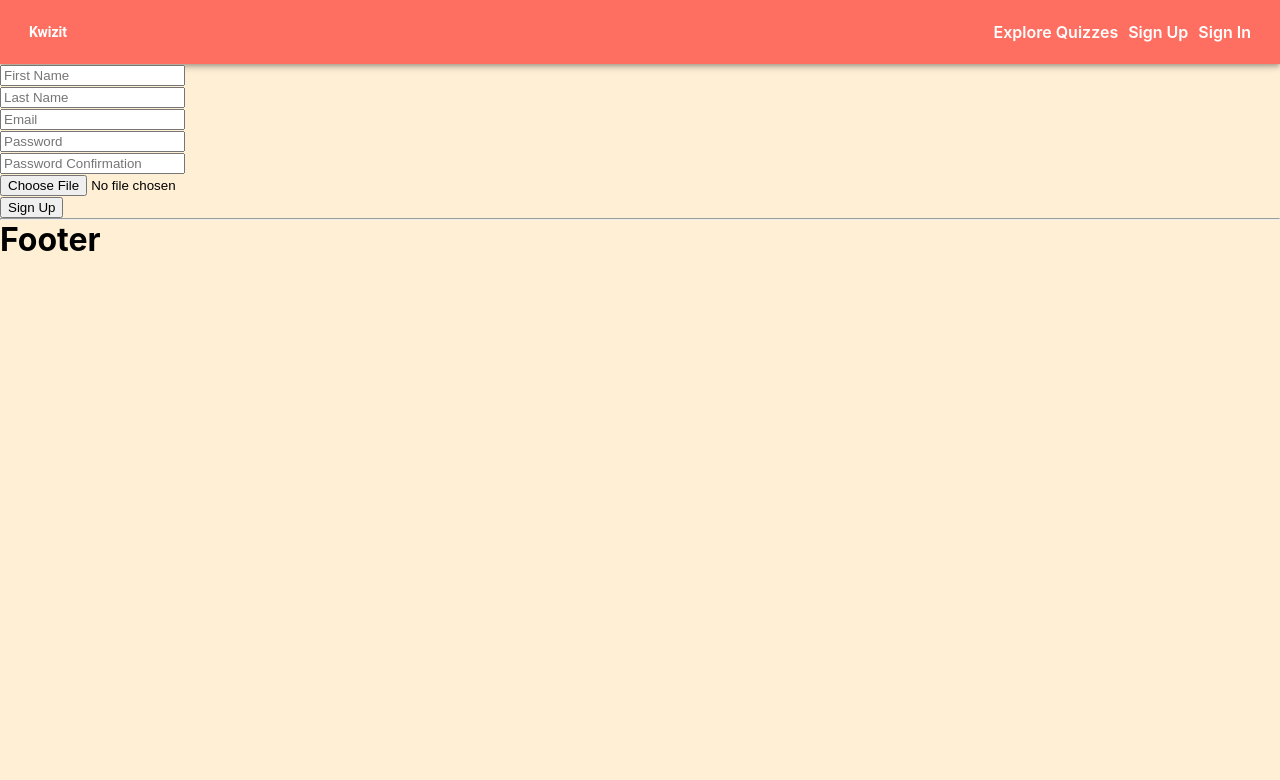
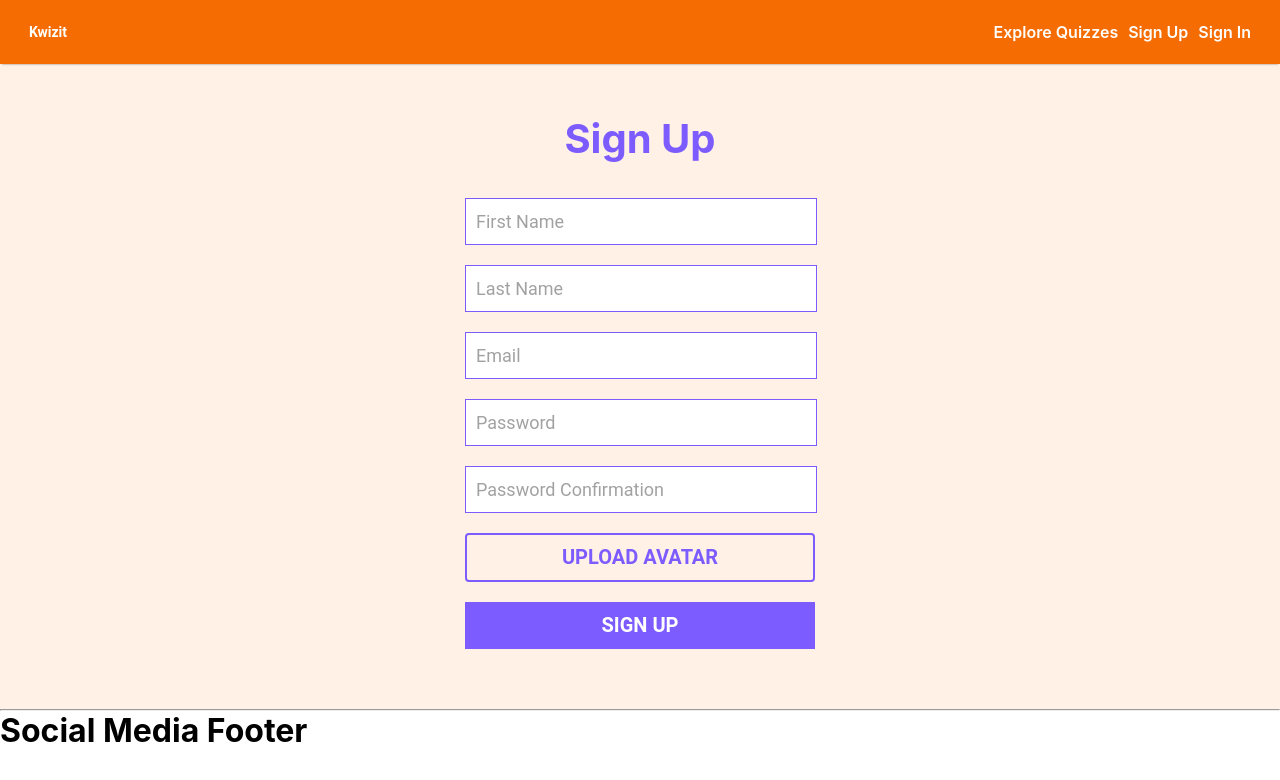
Before and after one commit to alexanderchao123/kwizit-frontend, a React (Create React App) app: page /users/signup in a window 1280 px wide. Shown: the top 780 px of the page. Built offline with nearby package versions, Linux system fonts and the light colour scheme.

Commit message:
style sign up page with purple theme

```diff
--- /dev/null
+++ b/src/components/layouts/footer/SocialMedia.js
@@ -0,0 +1,13 @@
+import React, { Component, Fragment } from 'react'
+
+class SocialMedia extends Component {
+  render() {
+    return(
+      <Fragment>
+        <h1>Social Media Footer</h1>
+      </Fragment>
+    )
+  }
+}
+
+export default SocialMedia
--- a/src/components/layouts/navigation/NavigationSignedIn.js
+++ b/src/components/layouts/header/navigation/NavigationSignedIn.js
@@ -1,7 +1,7 @@
 import React, { Component } from 'react';
 import { withRouter } from 'react-router-dom';
 import { connect } from 'react-redux';
-import { removeUser } from '../../../store/actions/UserActions';
+import { removeUser } from '../../../../store/actions/UserActions';
 import { StyledAppBar, StyledToolbar, StyledTypography, UnorderedList, List, StyledLink} from './NavigationStyled'
 
 class NavSignedIn extends Component {
--- a/src/components/layouts/navigation/NavigationStyled.js
+++ b/src/components/layouts/header/navigation/NavigationStyled.js
@@ -6,8 +6,8 @@ export const StyledAppBar = styled(AppBar)`
 `
 
 export const StyledToolbar = styled(Toolbar)`
-  background: #FF6F61;
-  // background: #FF9085;
+  background: #F46C02;
+  box-shadow: 0 2px 2px -2px rgba(0,0,0,.5);
 `
 
 export const StyledTypography = styled(Typography)`
@@ -15,7 +15,6 @@ export const StyledTypography = styled(Typography)`
 `
 
 export const UnorderedList = styled.ul`
-  float: right;
 `
 
 export const List = styled.li`
--- a/src/components/rounds/host/RoundScoreboard.js
+++ b/src/components/rounds/host/RoundScoreboard.js
@@ -4,7 +4,7 @@ import { renderChoiceBlock, renderRanking } from '../../../store/actions/RoundHo
 
 class RoundScoreboard extends Component {
   clickHandler = (event) => {
-    this.getCount()
+    this.getQuestionCount()
     .then(json => {
       let roundPin = this.props.round.pin
       if (json.count > 0) {
@@ -17,10 +17,10 @@ class RoundScoreboard extends Component {
     })
   }
 
-  getCount = () => {
+  getQuestionCount = () => {
     let roundPin = this.props.round.pin
     let token = localStorage.getItem("token")
-    return fetch(`http://localhost:3000/api/v1/rounds/${roundPin}/count`, {
+    return fetch(`http://localhost:3000/api/v1/rounds/${roundPin}/question_count`, {
       method: "GET",
       headers: {
         "Content-Type": "application/json",
--- a/src/components/users/UserSignUp.js
+++ b/src/components/users/UserSignUp.js
@@ -1,6 +1,78 @@
-import React, { Component } from 'react'
+import React, { Component} from 'react'
 import { connect } from 'react-redux'
 import { createUser } from '../../store/actions/UserActions'
+import { InputBase, Button, withStyles } from '@material-ui/core'
+import styled from 'styled-components'
+
+const styles = {
+  rootInputBase: {
+    width: '100%',
+    height: `45px`,
+    margin: '10px 0px',
+    fontSize: '18px',
+    border: '1px solid #7C5CFF',
+    // borderRadius: '10px',
+    backgroundColor: 'white'
+  },
+
+  input: {
+    height: '35px',
+    padding: '5px 10px',
+    backgroundColor: 'white',
+  },
+
+  rootButtonUpload: {
+    width: '100%',
+    fontSize: '20px',
+    fontWeight: '600',
+    color: '#7C5CFF',
+    border: '2px solid #7C5CFF',
+    margin: '10px 0px',
+  },
+
+  inputButtonUpload: {
+    display: 'none',
+  },
+
+  rootButton: {
+    width: '100%',
+    fontSize: '20px',
+    fontWeight: '600',
+    color: 'white',
+    margin: '10px 0px',
+    borderRadius: '0px',
+    backgroundColor: '#7C5CFF',
+    '&:hover': {
+      backgroundColor: '#7C5CFF',
+    },
+  },
+}
+
+const SignUpBody = styled.div`
+  width: 100%;
+  height: 100%;
+  background: #FFF1E6;
+`
+
+const FormWrapper = styled.div`
+  width: 350px;
+  height: 500px;
+  margin: auto;
+  padding: 50px 0px;
+  display: table;
+`
+
+const StyledForm = styled.form`
+  display: table-cell;
+  text-align: center;
+  vertical-align: middle;
+`
+
+const StyledHeader = styled.h1`
+  color: #7C5CFF;
+  margin-bottom: 25px;
+  font-size: 40px;
+`
 
 class UserSignUp extends Component {
   constructor() {
@@ -45,19 +117,89 @@ class UserSignUp extends Component {
     })
   }
 
+  // <div><input type="file" name="avatar" placeholder="Avatar" onChange={this.fileChangeHandler}/></div>
+
   render() {
     return(
-      <div>
-        <form onSubmit={this.submitHandler}>
-          <div><input type="text" name="first_name" value={this.state.first_name} placeholder="First Name" onChange={this.changeHandler} /></div>
-          <div><input type="text" name="last_name" value={this.state.last_name} placeholder="Last Name" onChange={this.changeHandler} /></div>
-          <div><input type="text" name="email" value={this.state.email} placeholder="Email" onChange={this.changeHandler} /></div>
-          <div><input type="password" name="password" value={this.state.password} placeholder="Password" onChange={this.changeHandler} /></div>
-          <div><input type="password" name="password_confirmation" value={this.state.password_confirmation} placeholder="Password Confirmation" onChange={this.changeHandler} /></div>
-          <div><input type="file" name="avatar" placeholder="Avatar" onChange={this.fileChangeHandler}/></div>
-          <div><button type="submit">Sign Up</button></div>
-        </form>
-      </div>
+      <SignUpBody>
+        <FormWrapper>
+          <StyledForm onSubmit={this.submitHandler}>
+            <StyledHeader>Sign Up</StyledHeader>
+            <InputBase
+              name="first_name"
+              placeholder="First Name"
+              value={this.state.first_name}
+              onChange={this.changeHandler}
+              classes={{
+                root: this.props.classes.rootInputBase,
+                input: this.props.classes.input
+              }}
+            />
+            <InputBase
+              name="last_name"
+              placeholder="Last Name"
+              value={this.state.last_name}
+              onChange={this.changeHandler}
+              classes={{
+                root: this.props.classes.rootInputBase,
+                input: this.props.classes.input
+              }}
+            />
+            <InputBase
+              name="email"
+              placeholder="Email"
+              value={this.state.email}
+              onChange={this.changeHandler}
+              classes={{
+                root: this.props.classes.rootInputBase,
+                input: this.props.classes.input
+              }}
+            />
+            <InputBase
+              name="password"
+              placeholder="Password"
+              value={this.state.password}
+              onChange={this.changeHandler}
+              classes={{
+                root: this.props.classes.rootInputBase,
+                input: this.props.classes.input
+              }}
+            />
+            <InputBase
+              name="password_confirmation"
+              placeholder="Password Confirmation"
+              value={this.state.password_confirmation}
+              onChange={this.changeHandler}
+              classes={{
+                root: this.props.classes.rootInputBase,
+                input: this.props.classes.input
+              }}
+            />
+
+            <input
+              name="avatar"
+              accept="image/*"
+              id="outlined-button-file"
+              className={this.props.classes.inputButtonUpload}
+              multiple
+              type="file"
+              onChange={this.fileChangeHandler}
+            />
+            <label htmlFor="outlined-button-file">
+              <Button classes={{root: this.props.classes.rootButtonUpload}} variant="outlined" component="span">
+                Upload Avatar
+              </Button>
+            </label>
+
+            <Button
+              type="submit"
+              classes={{
+                root: this.props.classes.rootButton
+              }}
+            >Sign Up</Button>
+          </StyledForm>
+        </FormWrapper>
+      </SignUpBody>
     )
   }
 }
@@ -68,4 +210,6 @@ const mapDispatchToProps = (dispatch) => {
   }
 }
 
-export default connect(null, mapDispatchToProps)(UserSignUp)
+// const styledUserSignUp = withStyles(styles)(UserSignUp)
+
+export default connect(null, mapDispatchToProps)(withStyles(styles)(UserSignUp))
--- a/src/containers/FooterContainer.js
+++ b/src/containers/FooterContainer.js
@@ -1,11 +1,12 @@
 import React, { Component, Fragment} from 'react'
+import SocialMedia from '../components/layouts/footer/SocialMedia'
 
 class FooterContainer extends Component {
   render() {
     return(
       <Fragment>
         <hr></hr>
-        <h1>Footer</h1>
+        <SocialMedia/>
       </Fragment>
     )
   }
--- a/src/containers/HeaderContainer.js
+++ b/src/containers/HeaderContainer.js
@@ -1,5 +1,5 @@
 import React, { Component, Fragment } from 'react'
-import Navigation from '../components/layouts/navigation/Navigation'
+import Navigation from '../components/layouts/header/navigation/Navigation'
 
 class HeaderContainer extends Component {
   render() {
--- a/src/index.css
+++ b/src/index.css
@@ -1,3 +1,15 @@
+/*
+Kahoot Orange Color Code: #F5A23D
+Kahoot Blue Color Code: #1368CE
+Kahoot Light Blue Color Code: #45A3E5
+Kahoot Red Color Code: #E21B3C
+Kahoot Green Color Code: #298F0D
+Kahoot Purple Color Code: #864CBF
+Kahoot Yellow Color Code: #D89E00
+Kahoot Correct Green Color Code: #66bf39
+Kahoot Incorrect Purple Red Color Code: #FF3355
+*/
+
 * {
   margin: 0;
 }
@@ -8,7 +20,7 @@ body {
     sans-serif;
   -webkit-font-smoothing: antialiased;
   -moz-osx-font-smoothing: grayscale;
-  background: #FFEFD5;
+  height: 100%;
 }
 
 code {
```
Also changed, not shown: src/components/users/UserInput.js (added, +31 -0 lines), src/store/actions/RoundHostActions.js (+17 -0 lines), src/components/layouts/header/navigation/Navigation.js (renamed from src/components/layouts/navigation/Navigation.js), src/components/layouts/header/navigation/NavigationSignedOut.js (renamed from src/components/layouts/navigation/NavigationSignedOut.js).
